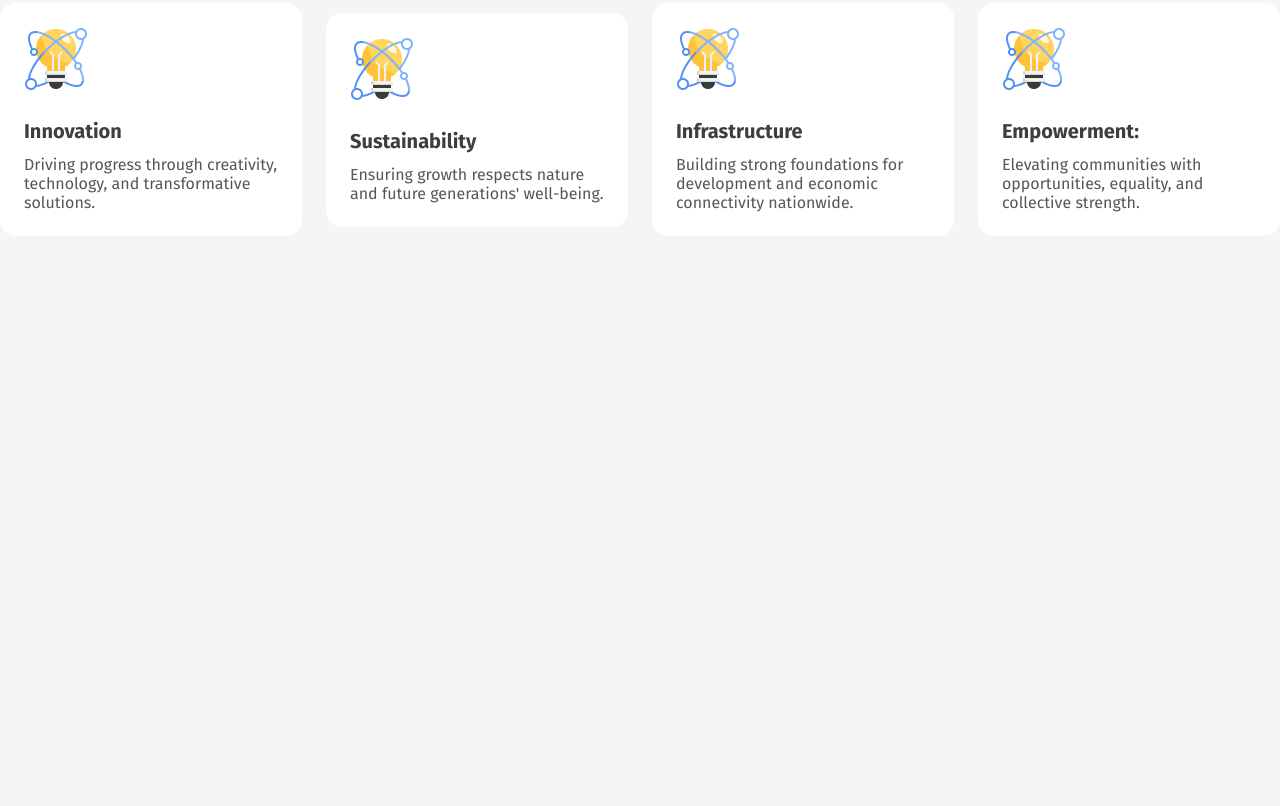
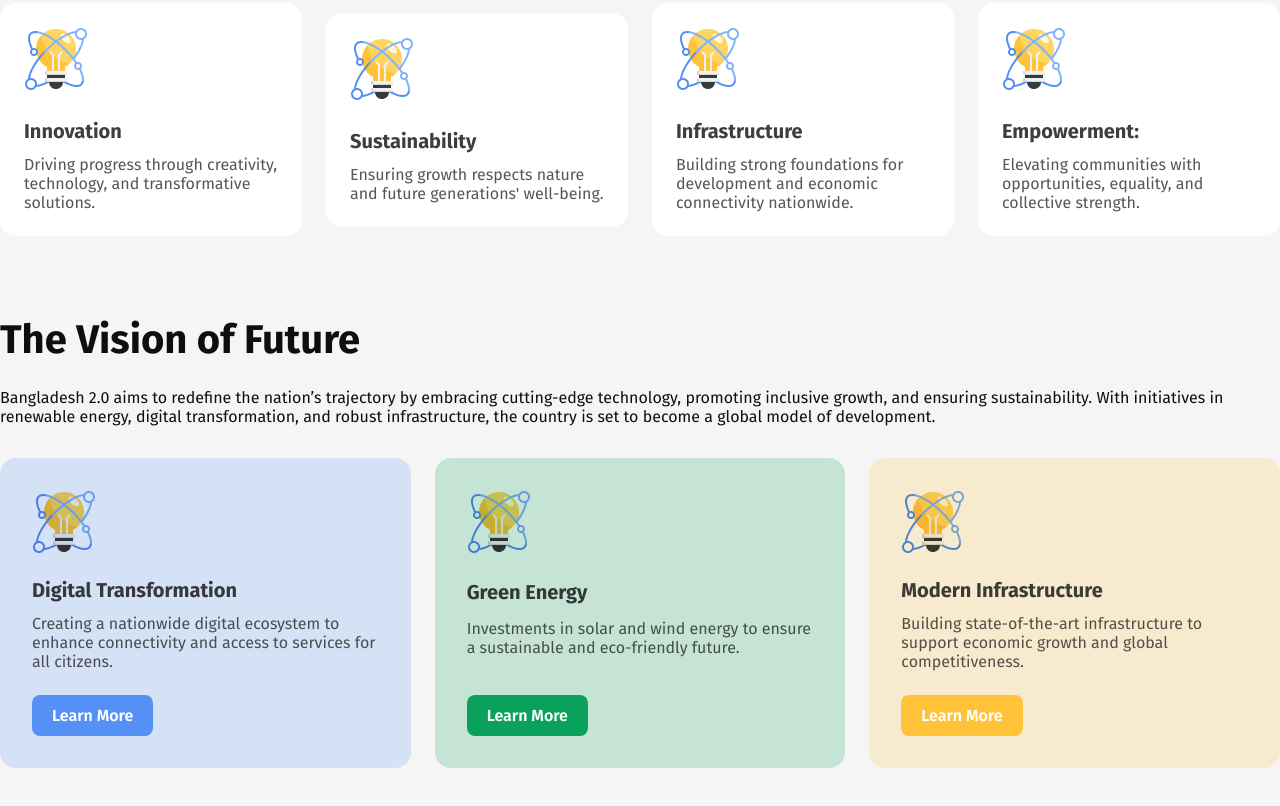
Before and after one commit to sabid117/programming-hero-assignment-1, a plain HTML site: page index.html in a window 1280 px wide. Shown: the part 826-1632 px from the top of the page. Before the commit the page ends 1142 px from the top, so only its background shows below. Drawn offline with Linux system fonts and the light colour scheme.

Commit message:
added vision section and some button hover effect

```diff
--- a/index.html
+++ b/index.html
@@ -35,23 +35,58 @@
                 <div class="piller-card">
                     <img class="piller-img" src="assets/card-icon.png" alt="card icon">
                     <h4 class="piller-card-title">Innovation</h4>
-                    <p class="piller-card-description">Driving progress through creativity, technology, and transformative solutions.</p>
+                    <p class="piller-card-description">Driving progress through creativity, technology, and
+                        transformative solutions.</p>
                 </div>
                 <div class="piller-card">
                     <img class="piller-img" src="assets/card-icon.png" alt="card icon">
                     <h4 class="piller-card-title">Sustainability</h4>
-                    <p class="piller-card-description">Ensuring growth respects nature and future generations' well-being.</p>
+                    <p class="piller-card-description">Ensuring growth respects nature and future generations'
+                        well-being.</p>
                 </div>
                 <div class="piller-card">
                     <img class="piller-img" src="assets/card-icon.png" alt="card icon">
                     <h4 class="piller-card-title">Infrastructure</h4>
-                    <p class="piller-card-description">Building strong foundations for development and economic connectivity nationwide.</p>
+                    <p class="piller-card-description">Building strong foundations for development and economic
+                        connectivity nationwide.</p>
                 </div>
                 <div class="piller-card">
-                    <img class="piller-img"  src="assets/card-icon.png" alt="card icon">
+                    <img class="piller-img" src="assets/card-icon.png" alt="card icon">
                     <h4 class="piller-card-title">Empowerment:</h4>
-                    <p class="piller-card-description">Elevating communities with opportunities, equality, and collective strength.</p>
+                    <p class="piller-card-description">Elevating communities with opportunities, equality, and
+                        collective strength.</p>
+                </div>
             </div>
+        </section>
+        <section class="vision">
+            <h1 class="vision-title">The Vision of Future</h1>
+            <p class="vision-description">Bangladesh 2.0 aims to redefine the nation’s trajectory by embracing cutting-edge
+                technology, promoting inclusive growth, and ensuring sustainability. With initiatives in renewable
+                energy, digital transformation, and robust infrastructure, the country is set to become a global model
+                of development.</p>
+            <div class="vision-container">
+                <div class="vision-card" style="background-color: rgba(84, 144, 245, 0.2);">
+                    <img src="assets/card-icon.png" alt="card icon" class="vision-img">
+                    <h2 class="vision-card-title">Digital Transformation</h2>
+                    <p class="vision-card-description">Creating a nationwide digital ecosystem to enhance connectivity
+                        and access to services for all citizens.</p>
+                    <button class="vission-btn1">Learn More</button>
+                </div>
+                <div class="vision-card" style="background-color: rgb(198, 228, 214);">
+                    <img src="assets/card-icon.png" alt="" class="vision-img">
+                    <h2 class="vision-card-title">Green Energy</h2>
+                    <p class="vision-card-description" style="margin-bottom: 12px;">Investments in solar and wind energy to ensure a sustainable and
+                        eco-friendly future.</p>
+                    <button class="vission-btn2">Learn More</button>
+                </div>
+                <div class="vision-card" style="background-color: rgb(247, 235, 207);">
+                    <img src="assets/card-icon.png" alt="" class="vision-img">
+                    <h2 class="vision-card-title">Modern Infrastructure</h2>
+                    <p class="vision-card-description">Building state-of-the-art infrastructure to support economic
+                        growth and global competitiveness.</p>
+
+                    <button class="vission-btn3">Learn More</button>
+                </div>
             </div>
         </section>
     </main>
--- a/styles/styles.css
+++ b/styles/styles.css
@@ -19,6 +19,10 @@ section,header,footer{
     background: rgb(0, 106, 80);
     padding: 17px 34px;
     color: white;
+}
+.main-btn:hover{
+    background-color: white;
+    color: #006A50;
 }
 /* nav styles */
 nav{
@@ -109,3 +113,83 @@ header{
     font-weight: 400;
     color: rgba(14, 14, 14, 0.7);
 }
+/* vision styles */
+.vision-title{
+    margin-bottom: 24px;
+    font-size: 40px;
+    font-weight: 700;
+}
+.vision-description{
+    margin-bottom: 32px;
+    font-size: 16px;
+    font-weight: 400;
+}
+.vision-container{
+    display: flex;
+    gap: 24px;
+}
+.vision-card{
+    border-radius: 16px;
+    padding: 32px;
+    width: 410.67px;
+    display: flex;
+    flex-direction: column;
+    margin-left: 0;
+    justify-content: space-between;
+
+}
+.vision-card-description{
+    font-size: 16px;
+    font-weight: 400;
+    opacity: 0.7;
+    margin-left: 0;
+}
+.vision-card-title{
+    margin-left: 0;
+    font-size: 20px;
+    font-weight: 700;
+    margin-top: 24px;
+    margin-bottom: 12px;
+    opacity: 0.8;
+}
+.vission-btn1{
+    margin-left: 0;
+    border: none;
+    padding: 11px 20px;
+    border-radius: 8px;
+    background: rgb(84, 144, 245);
+    font-size: 16px;
+    font-weight: 600;
+    color: white;
+    margin-top: 24px;
+}
+.vission-btn2{
+    margin-left: 0;
+    border: none;
+    padding: 11px 20px;
+    border-radius: 8px;
+    background: rgb(9, 161, 92);
+    font-size: 16px;
+    font-weight: 600;
+    color: white;
+    margin-top: 24px;
+}
+.vission-btn3{
+    margin-left: 0;
+    border: none;
+    padding: 11px 20px;
+    border-radius: 8px;
+    background: rgb(255, 194, 57);
+    font-size: 16px;
+    font-weight: 600;
+    color: white;
+    margin-top: 24px;
+}
+.vision-card img{
+    margin-left: 0;
+}
+.vission-btn1:hover, .vission-btn2:hover, .vission-btn3:hover{
+    background:transparent;
+    color: black;
+    border: 1px dashed white;
+}
```
